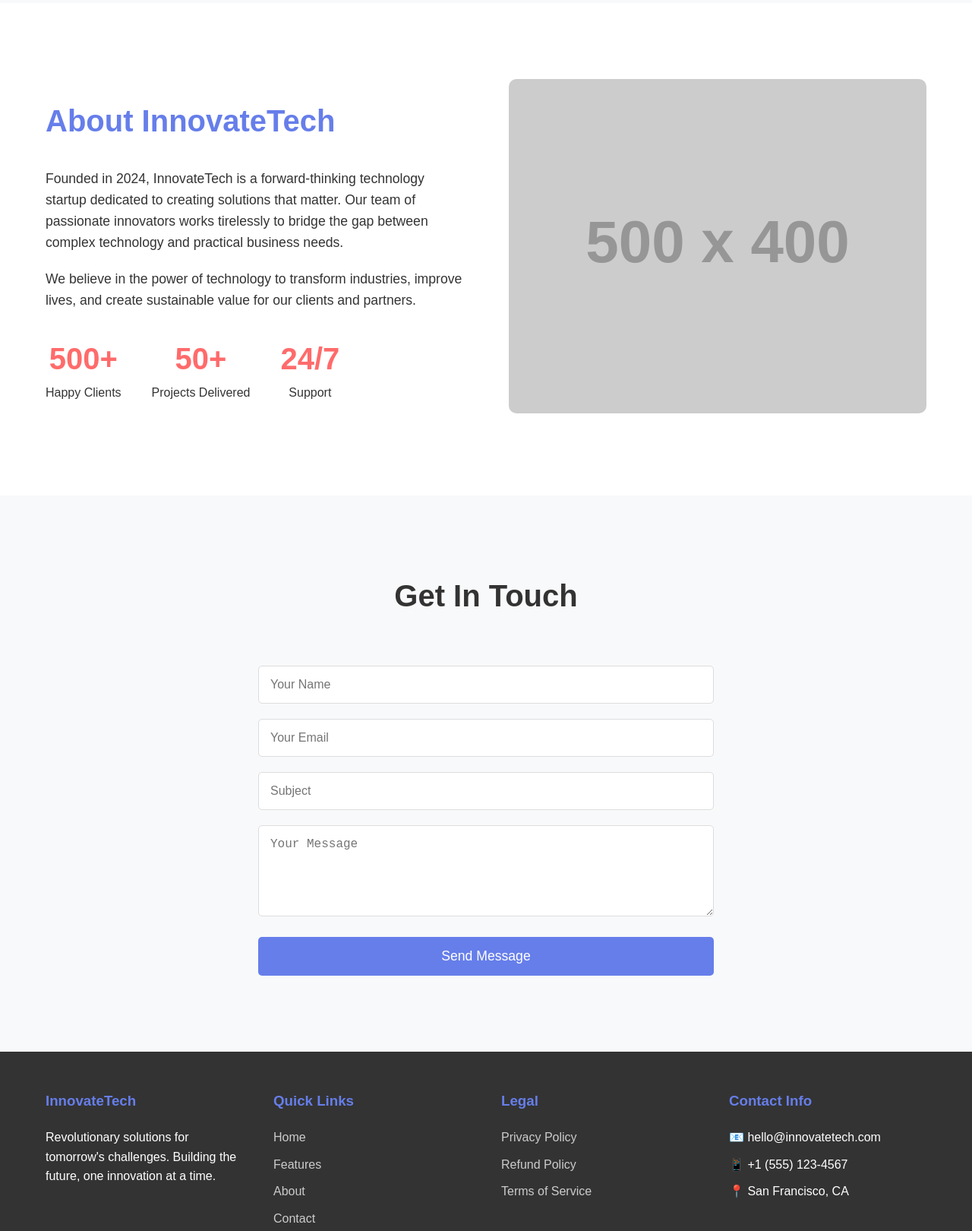
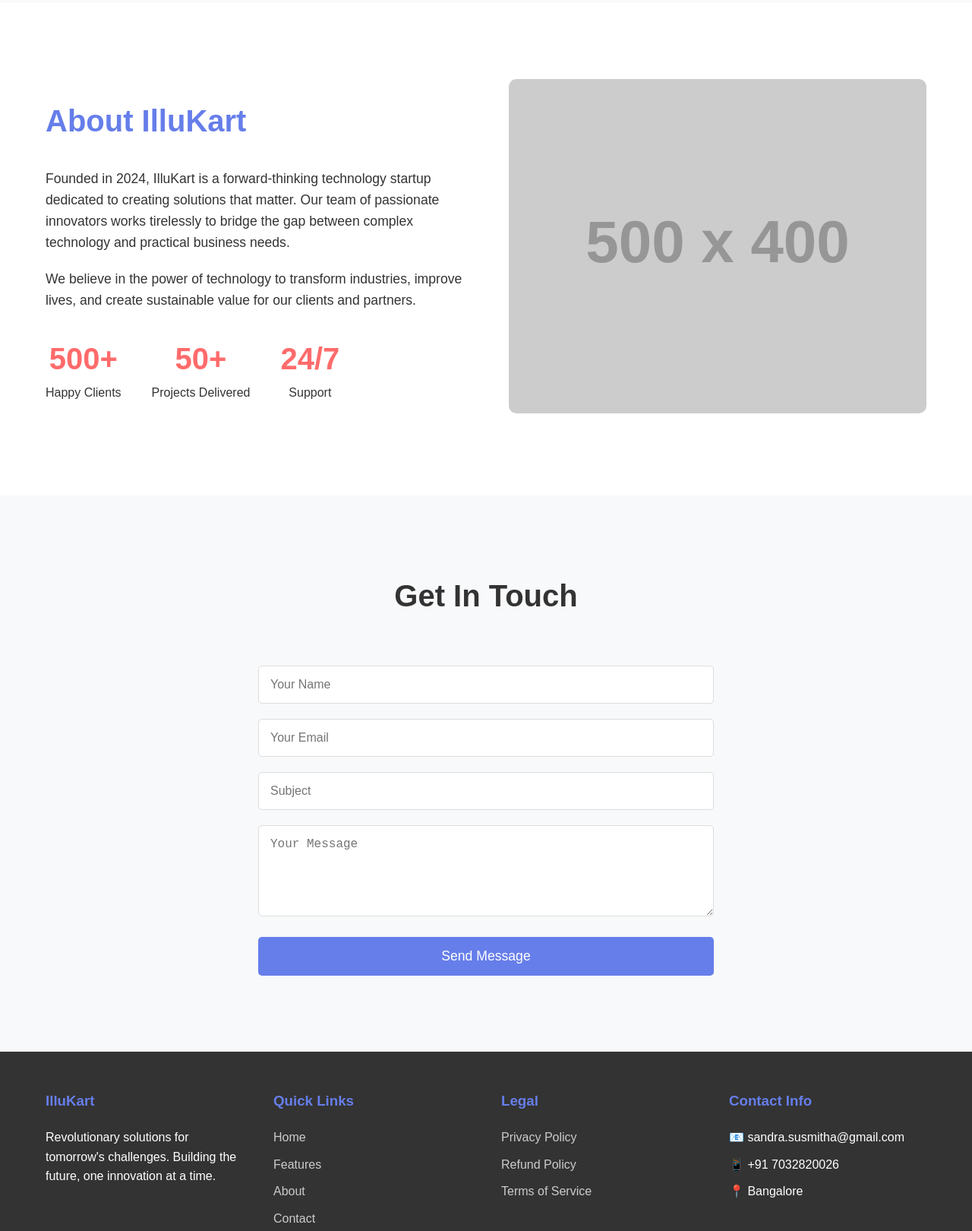
Before and after one commit to prabuSKP/Startup-website, a plain HTML site: page index.html in a window 1280 px wide. Shown: the part 1180-2800 px from the top of the page at 76% size. Drawn offline with Linux system fonts and the light colour scheme; placeholder pictures from the web are drawn by us.

Commit message:
Update index.html

```diff
--- a/index.html
+++ b/index.html
@@ -298,7 +298,7 @@
     <!-- Header -->
     <header>
         <nav class="container">
-            <div class="logo">InnovateTech</div>
+            <div class="logo">IlluKart</div>
             <ul>
                 <li><a href="#home">Home</a></li>
                 <li><a href="#features">Features</a></li>
@@ -322,7 +322,7 @@
     <!-- Features Section -->
     <section id="features" class="features">
         <div class="container">
-            <h2>Why Choose InnovateTech?</h2>
+            <h2>Why Choose IlluKart?</h2>
             <div class="features-grid">
                 <div class="feature-card">
                     <div class="feature-icon">🚀</div>
@@ -348,8 +348,8 @@
         <div class="container">
             <div class="about-content">
                 <div>
-                    <h2>About InnovateTech</h2>
-                    <p>Founded in 2024, InnovateTech is a forward-thinking technology startup dedicated to creating solutions that matter. Our team of passionate innovators works tirelessly to bridge the gap between complex technology and practical business needs.</p>
+                    <h2>About IlluKart</h2>
+                    <p>Founded in 2024, IlluKart is a forward-thinking technology startup dedicated to creating solutions that matter. Our team of passionate innovators works tirelessly to bridge the gap between complex technology and practical business needs.</p>
                     <p>We believe in the power of technology to transform industries, improve lives, and create sustainable value for our clients and partners.</p>
                     <div class="stats">
                         <div class="stat">
@@ -367,7 +367,7 @@
                     </div>
                 </div>
                 <div>
-                    <img src="https://via.placeholder.com/500x400/667eea/ffffff?text=InnovateTech+Team" alt="Our Team" style="width: 100%; border-radius: 10px;">
+                    <img src="https://via.placeholder.com/500x400/667eea/ffffff?text=IlluKart+Team" alt="Our Team" style="width: 100%; border-radius: 10px;">
                 </div>
             </div>
         </div>
@@ -400,7 +400,7 @@
         <div class="container">
             <div class="footer-content">
                 <div class="footer-section">
-                    <h3>InnovateTech</h3>
+                    <h3>IlluKart</h3>
                     <p>Revolutionary solutions for tomorrow's challenges. Building the future, one innovation at a time.</p>
                 </div>
                 <div class="footer-section">
@@ -423,14 +423,14 @@
                 <div class="footer-section">
                     <h3>Contact Info</h3>
                     <ul>
-                        <li>📧 hello@innovatetech.com</li>
-                        <li>📱 +1 (555) 123-4567</li>
-                        <li>📍 San Francisco, CA</li>
+                        <li>📧 sandra.susmitha@gmail.com</li>
+                        <li>📱 +91 7032820026</li>
+                        <li>📍 Bangalore </li>
                     </ul>
                 </div>
             </div>
             <div class="footer-bottom">
-                <p>&copy; 2024 InnovateTech. All rights reserved.</p>
+                <p>&copy; 2024 IlluKart. All rights reserved.</p>
             </div>
         </div>
     </footer>
```
